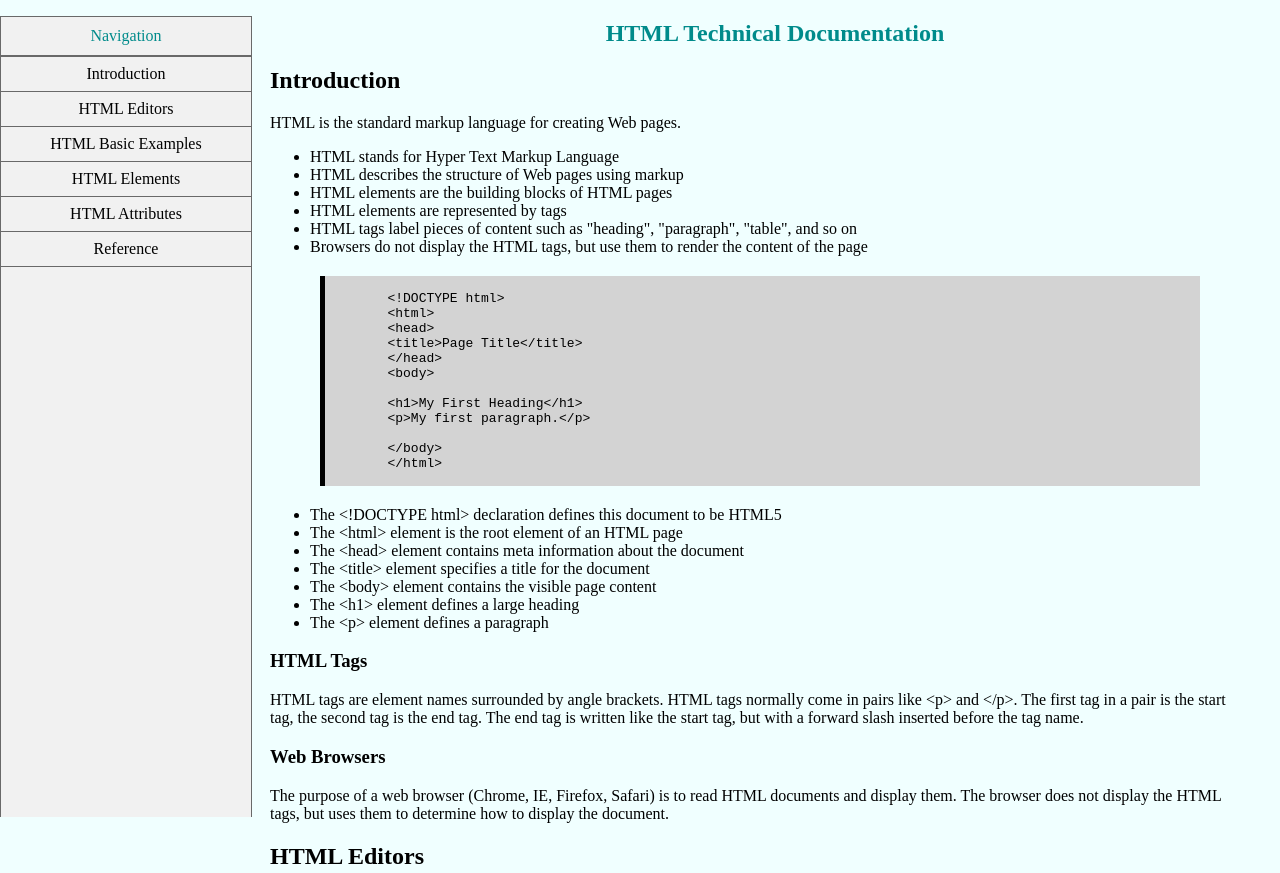
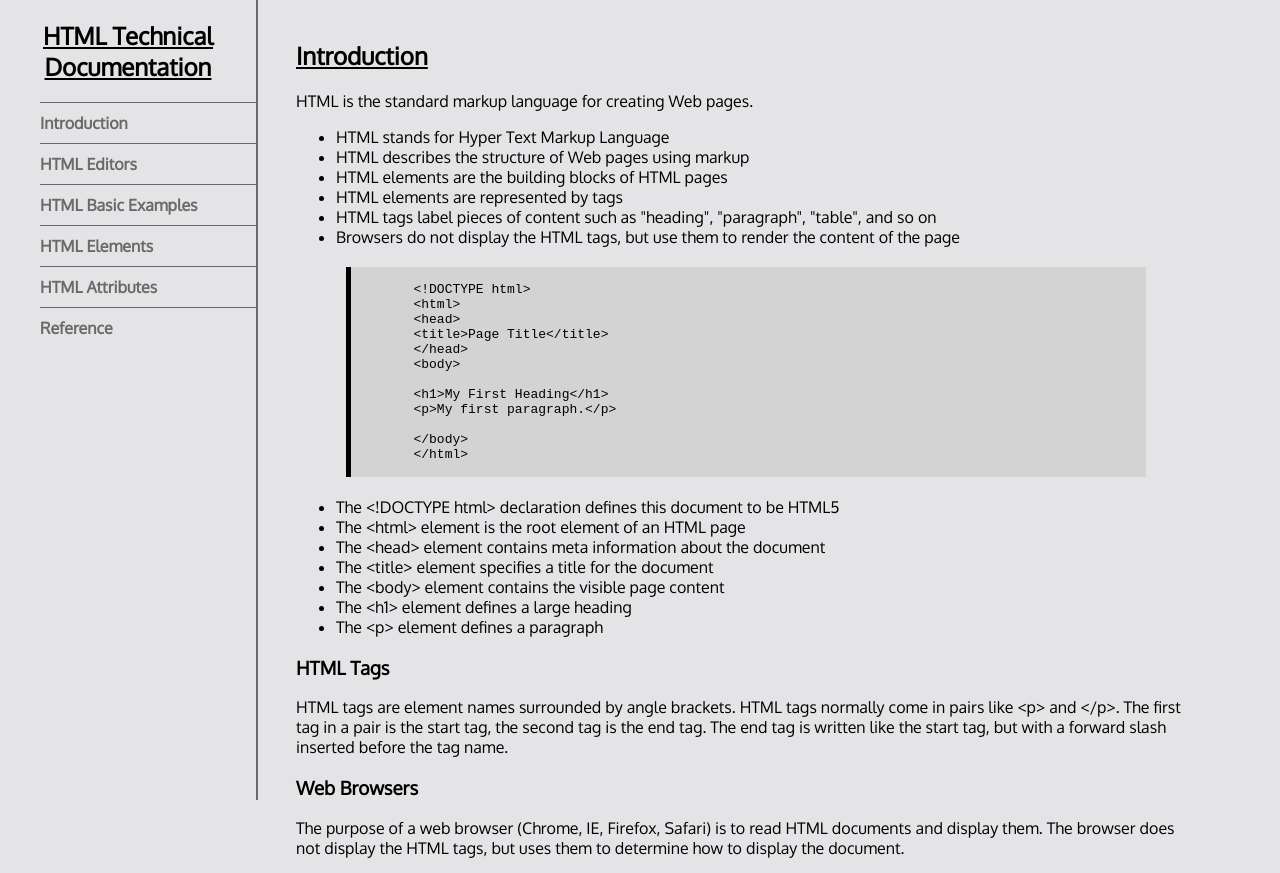
Before and after one commit to monikawi/freeCodeCamp_DocumentationPage, a plain HTML site: page index.html in a window 1280 px wide. Shown: the top 873 px of the page. Drawn offline with Linux system fonts and the light colour scheme.

Commit message:
final fixes and styles

```diff
--- a/index.html
+++ b/index.html
@@ -3,13 +3,13 @@
 <head>
 	<title>Documentation Page</title>
 	<link rel="stylesheet" type="text/css" href="style.css">
+	<link href="https://fonts.googleapis.com/css?family=Oxygen" rel="stylesheet">
 </head>
 <body>
 
 <nav id="navbar">
 	<header><h1>HTML Technical Documentation</h1></header>
 	<ul>
-		<li id="nav-title">Navigation</li>
 		<a class="nav-link" href="#Introduction"><li class="navlist">Introduction</li></a>
 		<a class="nav-link" href="#HTML_Editors"><li class="navlist">HTML Editors</li></a>
 		<a class="nav-link" href="#HTML_Basic_Examples"><li class="navlist">HTML Basic Examples</li></a>
--- a/style.css
+++ b/style.css
@@ -2,61 +2,64 @@ body {
 	height: 100%;
 	width: 100%;
 	margin: 0;
-	background: #F0FFFF;
+	background: #E4E4E6;
+	font-family: 'Oxygen', sans-serif;
 }
 
-main {
-	margin-left: 270px;
-	margin-right: 30px;
+main{
+  	position:absolute;
+  	margin-left: 20%;
+  	padding:20px 20px 20px 40px;
+  	width:75%;
+  	box-sizing: border-box;
 }
 
 h1 {
-	margin-left: 270px;
 	text-align: center;
-	color: #008B8B;
-}
-#navbar {
-	margin: 0;
+	color: black;
+	text-decoration: underline;
 }
 
-#navbar > ul {
-  list-style-type: none;
-  margin-left: 0;
-  top: 0;
-  padding: 0;
-  width: 250px;
-  min-width: 250px;
-  background-color: #f1f1f1;
-  border: 1px solid dimgray;
-  height: 100%;
-  position: fixed;
-  overflow: auto;
-  text-align: center;
+h2 {
+	text-decoration: underline;
 }
 
-#nav-title {
-	text-align: center;
-	padding: 10px;
-	color: #008B8B;
-	border-bottom: 2px solid dimgray;
-}
-.navlist {
-  display: block;
-  color: #000;
-  padding: 8px 16px;
-  text-decoration: none;
-  text-align: center;
-  border-bottom: 1px solid dimgray;
+#navbar {
+  position: fixed;
+  margin-top:0;
+  margin-left:0;
+  width:20%;
+  height:100%;
+  border-right: 2px solid;
+  border-color: dimgray;
 }
 
-#navbar > ul:last-child {
-	border-bottom: none;
+#navbar ul {
+  height:100%;
+  overflow-y:auto;
+  overflow-x:hidden;
 }
 
-.navlist:hover {
+#navbar ul a li {
+  list-style: none;
+  border: 1px solid dimgray;
+  border-bottom-width:0;
+  border-left-width: 0;
+  border-right-width: 0;
+  padding: 10px 10px 10px 0px;
+  color: dimgray;
+}
+
+#navbar ul a {
+  text-decoration: none;
+  font-weight: bold;
+}
+
+#navbar ul a:hover li {
   background-color: #555;
   color: white;
 }
+
 
 a {
 	text-decoration: none;
@@ -86,70 +89,14 @@ img {
 }
 
 
-/*@media only screen and (max-width: 815px) {*/
-    /* For mobile phones: */
-/*  #navbar ul{
-  border:1px solid;
-    height:207px;
+@media screen and (max-width: 768px) {
+  #navbar {
+    width:99.5%;
+    max-height:270px;
+    position:absolute;
+    top:0;
+    left:0;
+    margin:0;
+    padding:0;
+    z-index:1;
   }
-    #navbar{
-      background-color:white;
-      position:absolute;
-      top:0;
-      padding:0;
-      margin: 0;
-      width:100%;
-      max-height:275px;
-      border:none;
-      z-index:1;
-      border-bottom:2px solid;
-    }
-  #main-doc{
-    position: relative;
-    margin-left:0px;
-    margin-top:270px;
-  }
-  #main-doc section {
-     padding-top: 240px;
-  }
-}
-@media only screen and (max-width: 400px) {
-  #main-doc{
-    margin-left:-10px;
-  }
-  code{
-    margin-left:-20px;
-    width:100%;
-    padding:15px;
-    padding-left:10px;
-    padding-right:45px;
-    min-width:233px;
-  }
-}
-
-@media only screen and (max-width: 400px) {
-  #main-doc{
-    margin-left:-10px;
-  }
-
- @media only screen and (max-width: 815px) {*/
-    /* For mobile phones: */
- /* #navbar ul{
-  border:1px solid;
-    height:207px;
-}
-}
-*/
-/*
-@media (min-width:1025px)
-	#navbar {
-		align-content: left fixed;
-	}*/
-
-/*@media all and (orientation:landscape)
-    pre {
-        white-space: pre-wrap;
-        word-wrap: break-word;
-        text-align: justify;
-    }
-}*/
```
